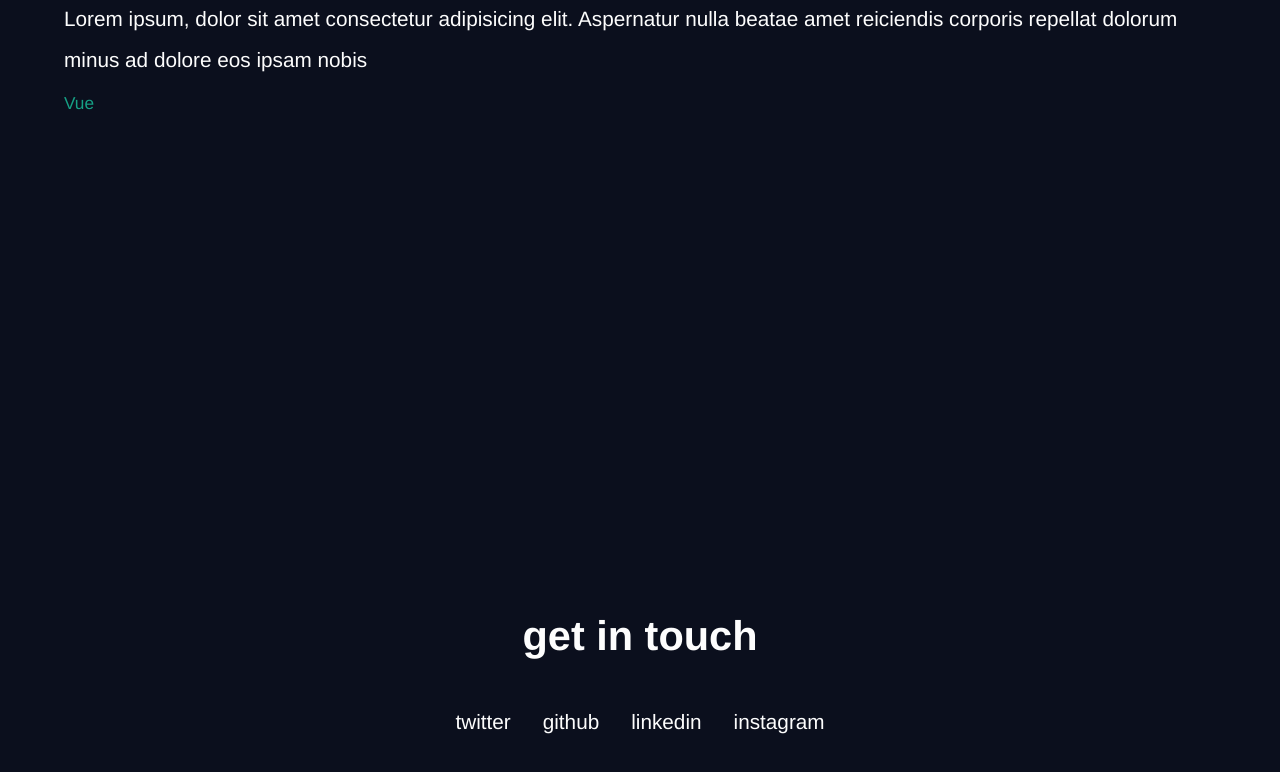
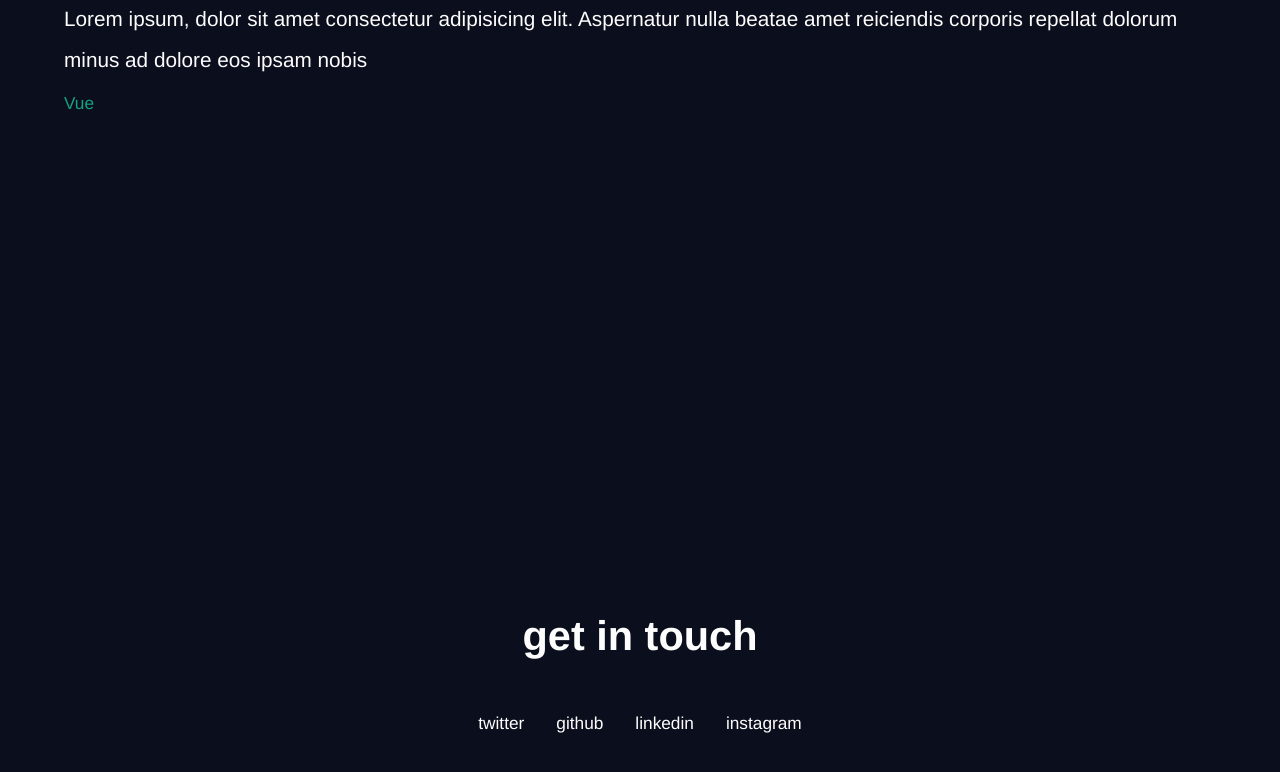
Before and after one commit to TheOluwafemi/portfolio, a Vue app: page / in a window 1280 px wide. Shown: the part 1729-2501 px from the top of the page. Built offline with nearby package versions, Linux system fonts and the light colour scheme.

Commit message:
UI fixes

```diff
--- a/src/App.vue
+++ b/src/App.vue
@@ -29,6 +29,7 @@ export default {
     getCursor(e) {
       let mouseCursor = document.querySelector(".cursor");
       let allLinks = document.querySelectorAll("a");
+      let bars = document.querySelectorAll(".bar");
 
       mouseCursor.style.top = e.pageY + "px";
       mouseCursor.style.left = e.pageX + "px";
@@ -41,6 +42,15 @@ export default {
         link.addEventListener("mouseover", () => {
           mouseCursor.classList.add("link-grow");
           link.classList.add("hovered-link");
+        });
+      });
+
+      bars.forEach(bar => {
+        bar.addEventListener("mouseleave", () => {
+          mouseCursor.classList.remove("link-grow");
+        });
+        bar.addEventListener("mouseover", () => {
+          mouseCursor.classList.add("link-grow");
         });
       });
     }
--- a/src/components/layout/navbar.vue
+++ b/src/components/layout/navbar.vue
@@ -113,6 +113,7 @@ nav {
 }
 
 .nav__btn {
+  cursor: pointer;
   label {
     height: 50px;
 
--- a/src/views/Contact.vue
+++ b/src/views/Contact.vue
@@ -5,16 +5,16 @@
 
       <div class="socials">
         <a href>
-          <span>twitter</span>
+          <small>twitter</small>
         </a>
         <a href>
-          <span>github</span>
+          <small>github</small>
         </a>
         <a href>
-          <span>linkedin</span>
+          <small>linkedin</small>
         </a>
         <a href>
-          <span>instagram</span>
+          <small>instagram</small>
         </a>
       </div>
     </div>
```
